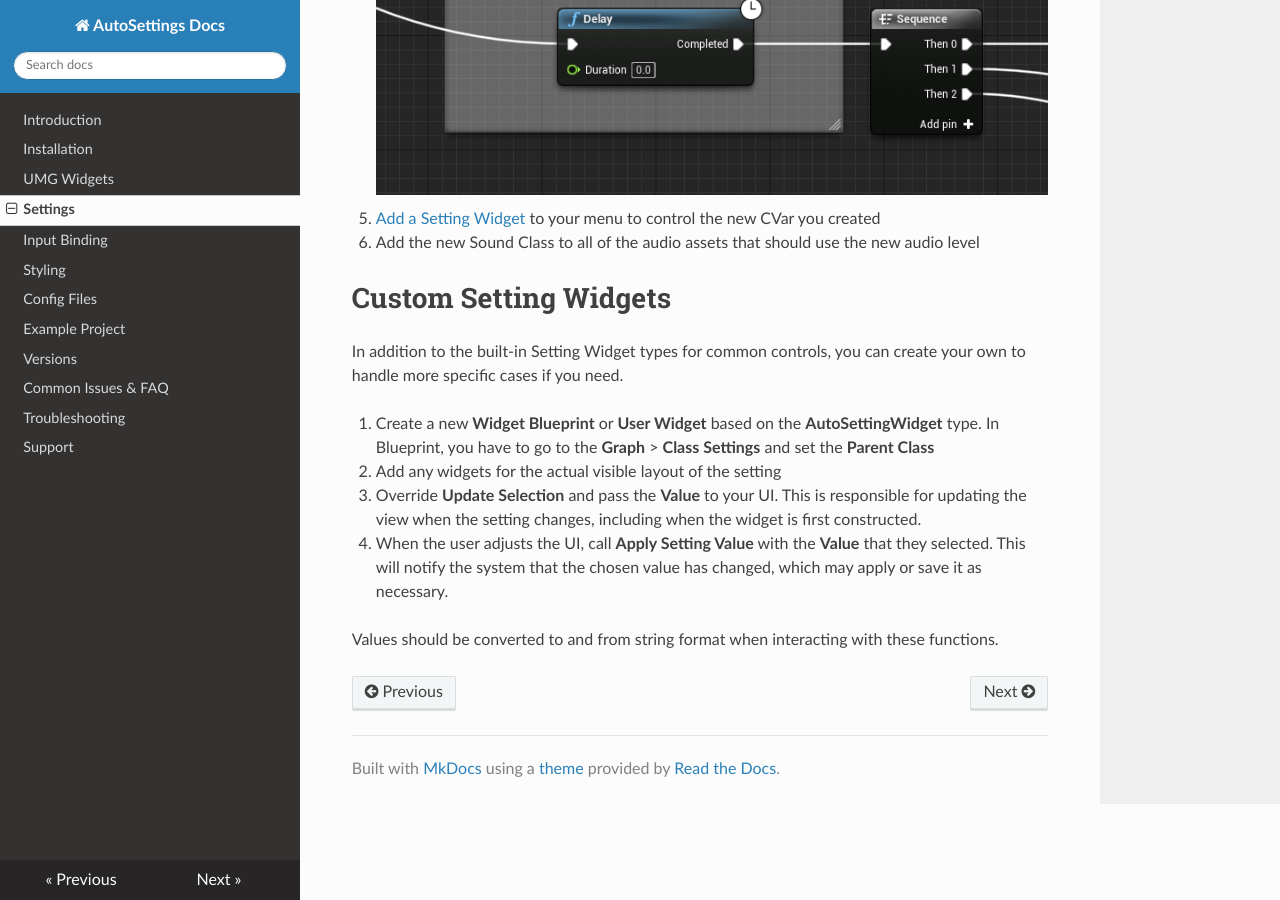
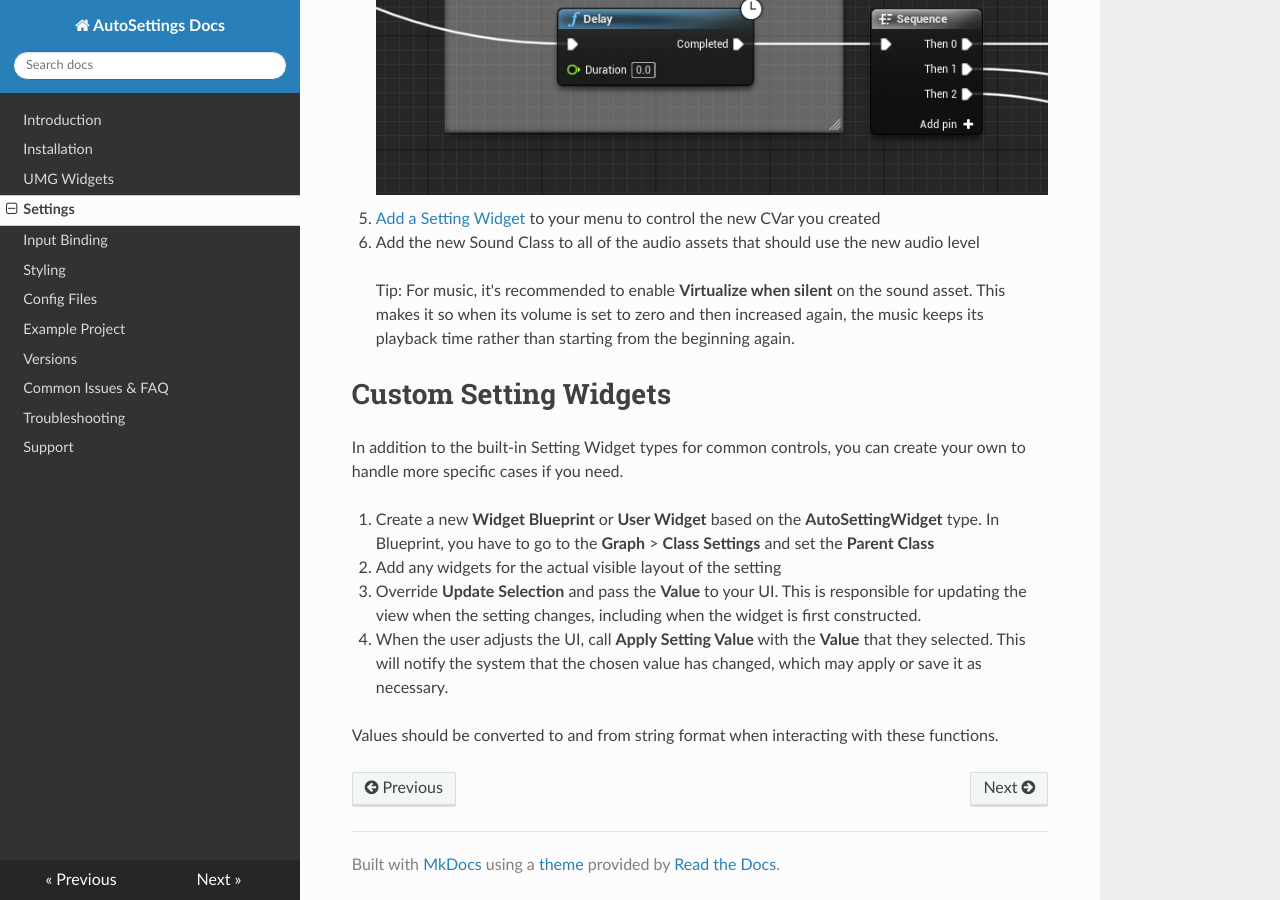
Before and after one commit to Acren/AutoSettings-Docs, an MkDocs documentation site: the page built from docs/settings.md, in a window 1280 px wide and 900 px high, scrolled down 8193 px. Built offline with MkDocs 1.6.1, drawn with Linux system fonts in a browser that asks for light colours; nearby versions of some CDN libraries; old or Windows-style settings are respelled for this version of MkDocs.

Commit message:
Tip to virtualize music when silent

```diff
--- a/docs/settings.md
+++ b/docs/settings.md
@@ -168,6 +168,8 @@ A working setup with multiple audio levels is implemented in the [example projec
 5. [Add a Setting Widget](#setting-widgets) to your menu to control the new CVar you created
 6. Add the new Sound Class to all of the audio assets that should use the new audio level
 
+> Tip: For music, it's recommended to enable **Virtualize when silent** on the sound asset. This makes it so when its volume is set to zero and then increased again, the music keeps its playback time rather than starting from the beginning again.
+
 # Custom Setting Widgets
 
 In addition to the built-in Setting Widget types for common controls, you can create your own to handle more specific cases if you need.
```
